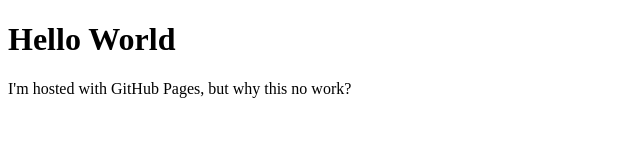
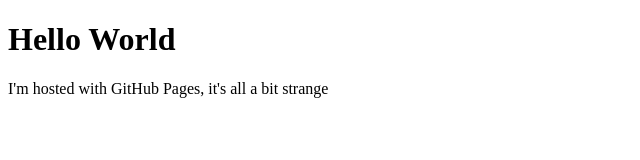
Before and after one commit to stephenvirgo/stephenvirgo.github.io, a plain HTML site: page index.html in a window 1280 px wide. Shown: the full height of the page, 0-640 px from the left. Drawn offline with Linux system fonts and the light colour scheme.

Commit message:
Further update to index.html

```diff
--- a/index.html
+++ b/index.html
@@ -2,6 +2,6 @@
 <html>
 <body>
 <h1>Hello World</h1>
-<p>I'm hosted with GitHub Pages, but why this no work?</p>
+<p>I'm hosted with GitHub Pages, it's all a bit strange</p>
 </body>
 </html>
```
